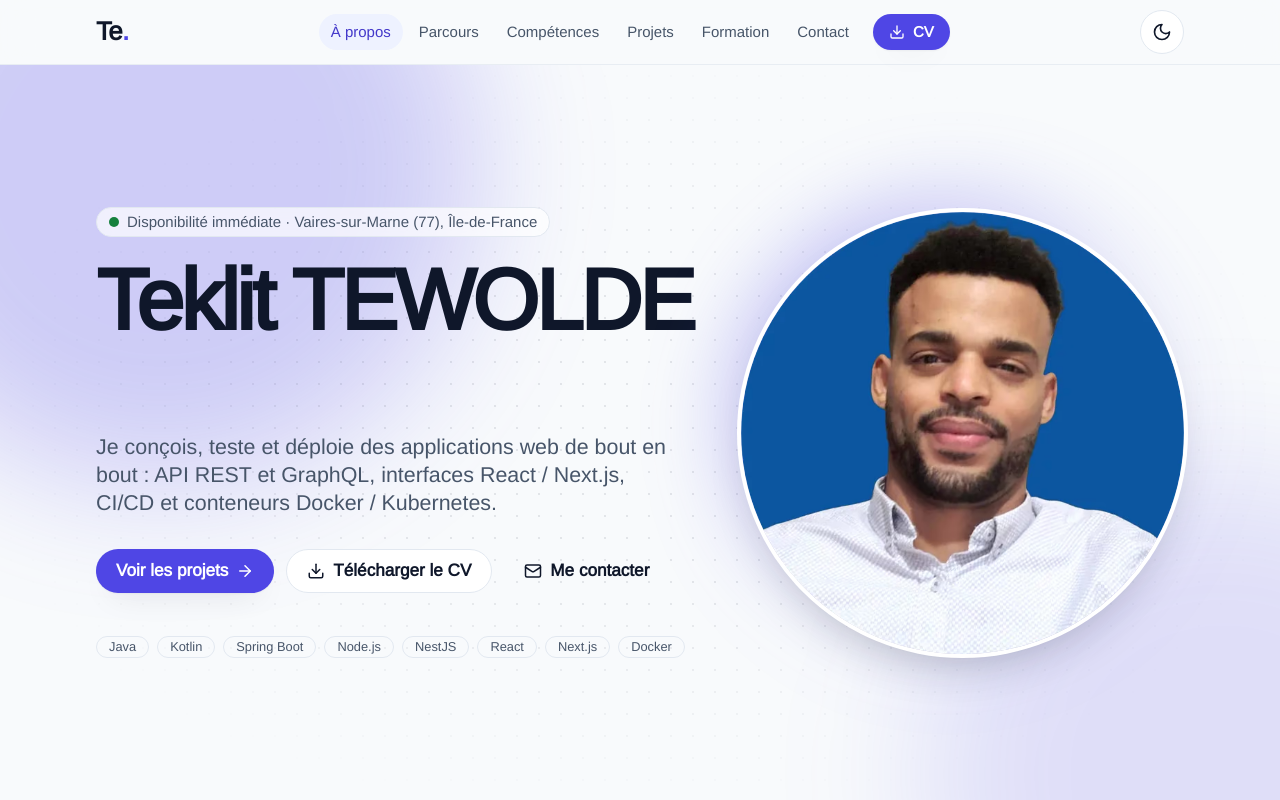
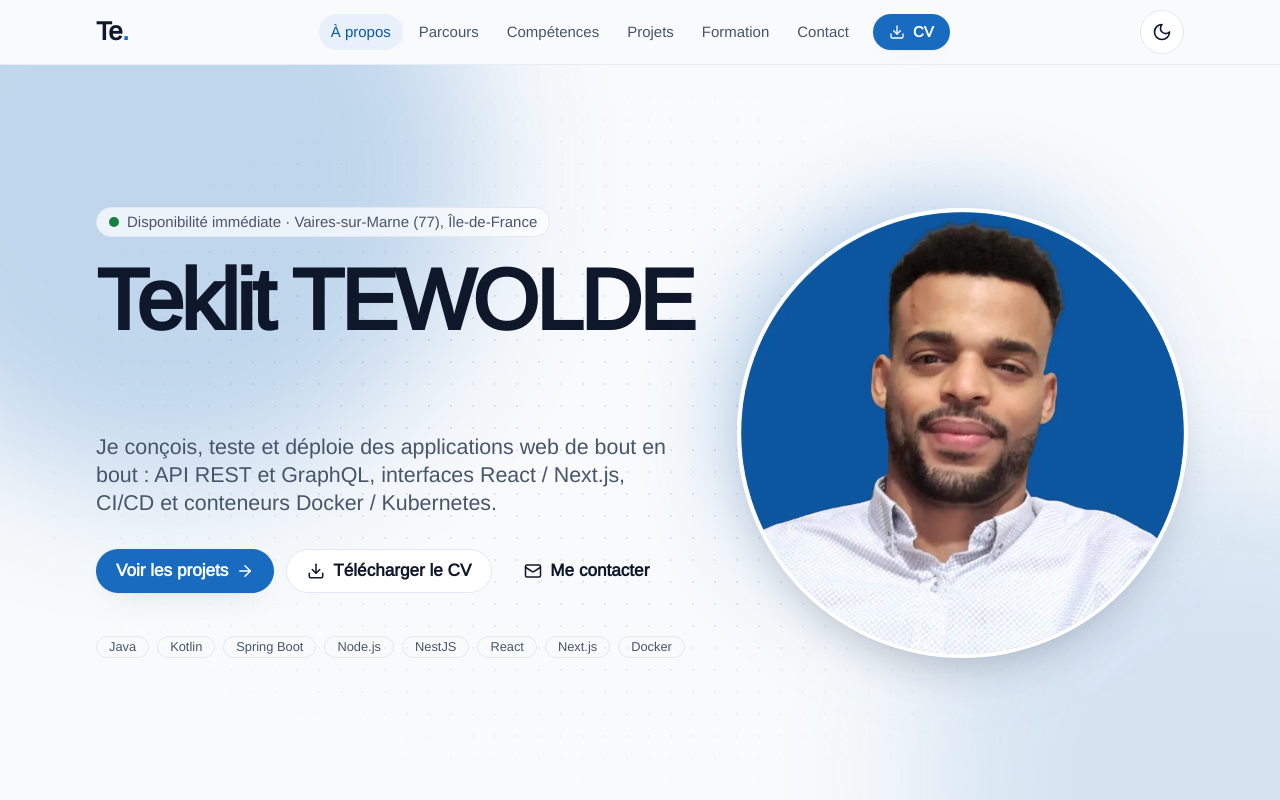
Before and after one commit to Teclit/Teclit_, an Angular app: page / in a window 1280 px wide. Shown: the top 800 px of the page. Built offline with nearby package versions, Linux system fonts and the light colour scheme; a web font is replaced by a local one.

Commit message:
feat(styles): update accent colors for improved theme consistency

```diff
--- a/src/styles.css
+++ b/src/styles.css
@@ -23,10 +23,10 @@
   --border: #e2e8f0;
   --fg: #0f172a;
   --muted: #475569;
-  --accent: #4f46e5;
-  --accent-strong: #4338ca;
+  --accent: #186bbe;
+  --accent-strong: #0c56a0;
   --accent-fg: #ffffff;
-  --accent-soft: #eef2ff;
+  --accent-soft: #e8f1fb;
   --success: #15803d;
   --danger: #b91c1c;
   --shadow-color: 222 47% 11%;
@@ -44,10 +44,10 @@
   --border: #252b3d;
   --fg: #e6e9f2;
   --muted: #a1aabe;
-  --accent: #a5b4fc;
-  --accent-strong: #c7d2fe;
+  --accent: #7fb6ec;
+  --accent-strong: #a9cef3;
   --accent-fg: #0a0d14;
-  --accent-soft: #1d2142;
+  --accent-soft: #12243a;
   --success: #86efac;
   --danger: #fca5a5;
   --shadow-color: 0 0% 0%;
@@ -244,7 +244,7 @@
     --fg: #000;
     --muted: #333;
     --border: #ccc;
-    --accent: #3730a3;
+    --accent: #0c56a0;
   }
   body {
     font-size: 10.5pt;
```
